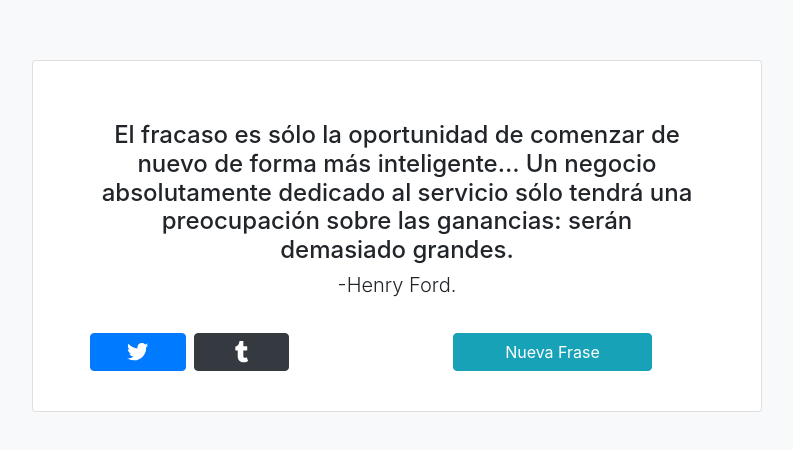
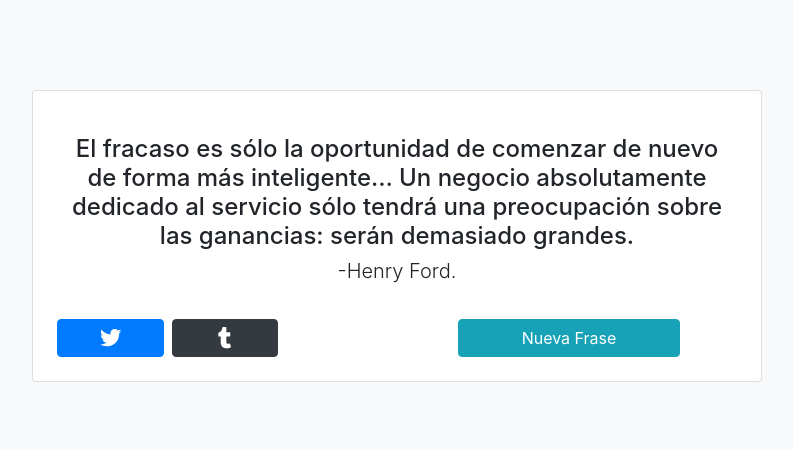
Before and after one commit to echvzb/QuoteMachine, a React (Create React App) app: page / in a window 1280 px wide. Shown: the part 164-614 px from the top of the page, without its empty margins (243-1036 px from the left). Built offline with nearby package versions, Linux system fonts and the light colour scheme.

Commit message:
Update QuoteCard.js

```diff
--- a/src/components/QuoteCard.js
+++ b/src/components/QuoteCard.js
@@ -12,7 +12,7 @@ export default props => {
     mediaText += elem + "%20";
   });
   return (
-    <div className="card px-5 py-3" id="quote-box">
+    <div className="card container" id="quote-box">
       <div className="card-body">
         <QuoteBody text={props.estado.text} author={props.estado.author} />
         <FooterButton onNewPhrase={props.newPhrase} mediaText={mediaText} />
```
